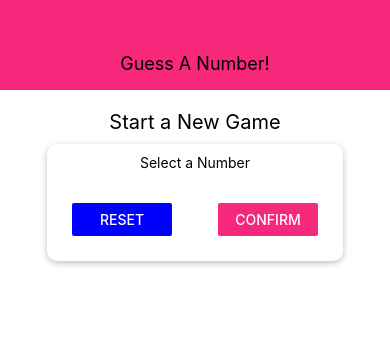
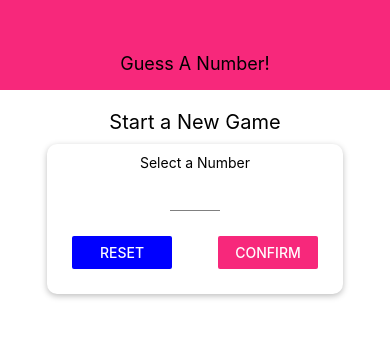
Before and after one commit to trpbr92/React-Native-Guess-A-Number, a React Native app: screen / in a window 390 px wide. Shown: the top 338 px of the page. Built offline with nearby package versions, Linux system fonts and the light colour scheme.

Commit message:
input styling

```diff
--- /dev/null
+++ b/components/Input.js
@@ -0,0 +1,18 @@
+import React from 'react';
+import {TextInput, StyleSheet} from 'react-native'
+
+const Input = props => {
+    return (
+  <TextInput {...props} style={{...styles.input, ...props.style }} />
+    )};
+
+const styles = StyleSheet.create({
+    input: {
+        height: 30,
+        borderBottomColor: 'grey',
+        borderBottomWidth: 1,
+        marginVertical: 10
+    }
+});
+
+export default Input;
--- a/screens/StartGameScreen.js
+++ b/screens/StartGameScreen.js
@@ -1,8 +1,9 @@
 import React from 'react';
-import {View, StyleSheet, Text, TextInput, Button} from 'react-native';
+import {View, StyleSheet, Text, Button} from 'react-native';
 
 import Card from '../components/Card';
 import Colors from '../constants/Colors';
+import Input from '../components/Input';
 
 const StartGameScreen = props => {
     return (
@@ -10,7 +11,13 @@
             <Text style={styles.title}>Start a New Game</Text>
                 <Card style={styles.inputContainer }>
                <Text>Select a Number</Text>
-               <TextInput />
+               <Input
+                 style={styles.input}
+                 blurOnSubmit
+                 autoCapitalize='none'
+                 autoCorrect={false}
+                 keyboardType="number-pad"
+                 maxLength={2}/>
                 <View style={styles.buttonContainer}>
                     <View style={styles.button}><Button title="reset" onPress={() =>{}} color={Colors.accent} /></View>
                     <View style={styles.button}><Button title="confirm" onPress={() =>{}} color={Colors.primary} /></View>
@@ -43,6 +50,10 @@
     },
     button: {
         width: 100
+    },
+    input: {
+        width: 50,
+        textAlign: 'center'
     }
 });
 export default StartGameScreen;
```
